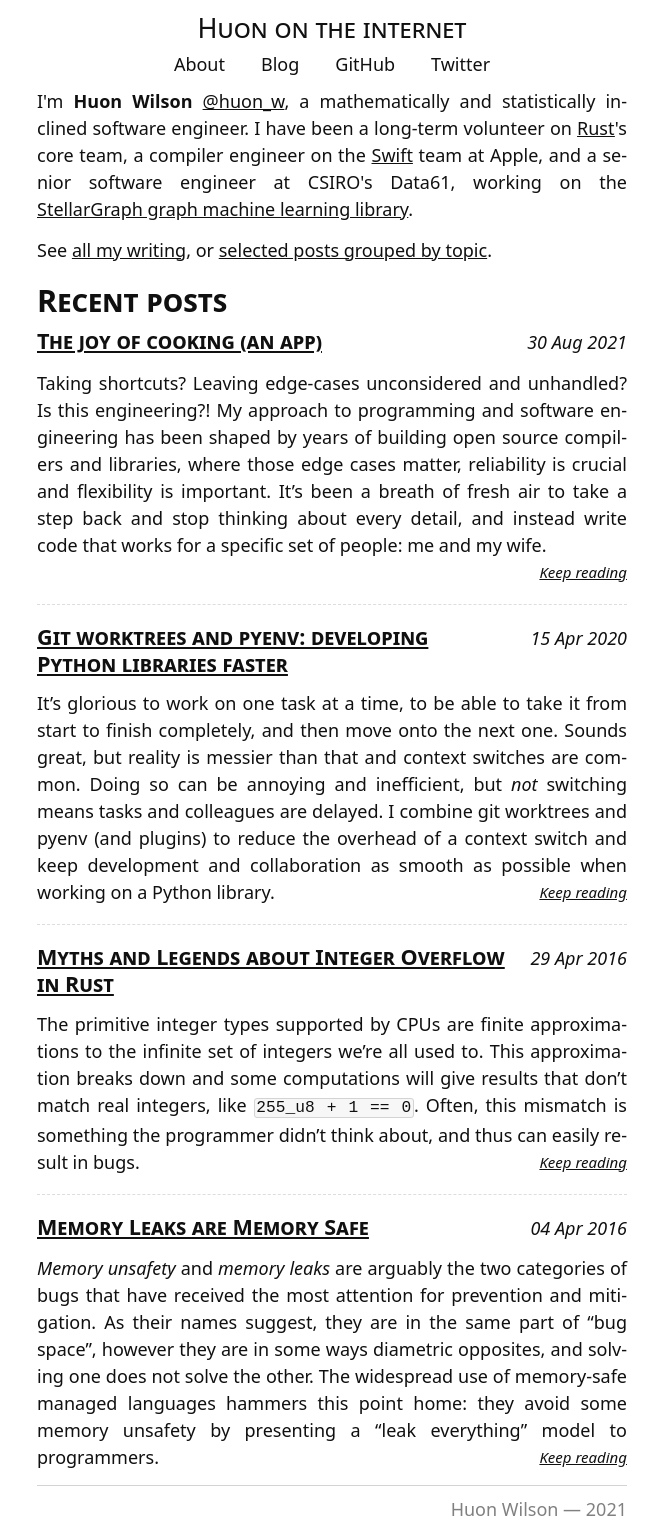
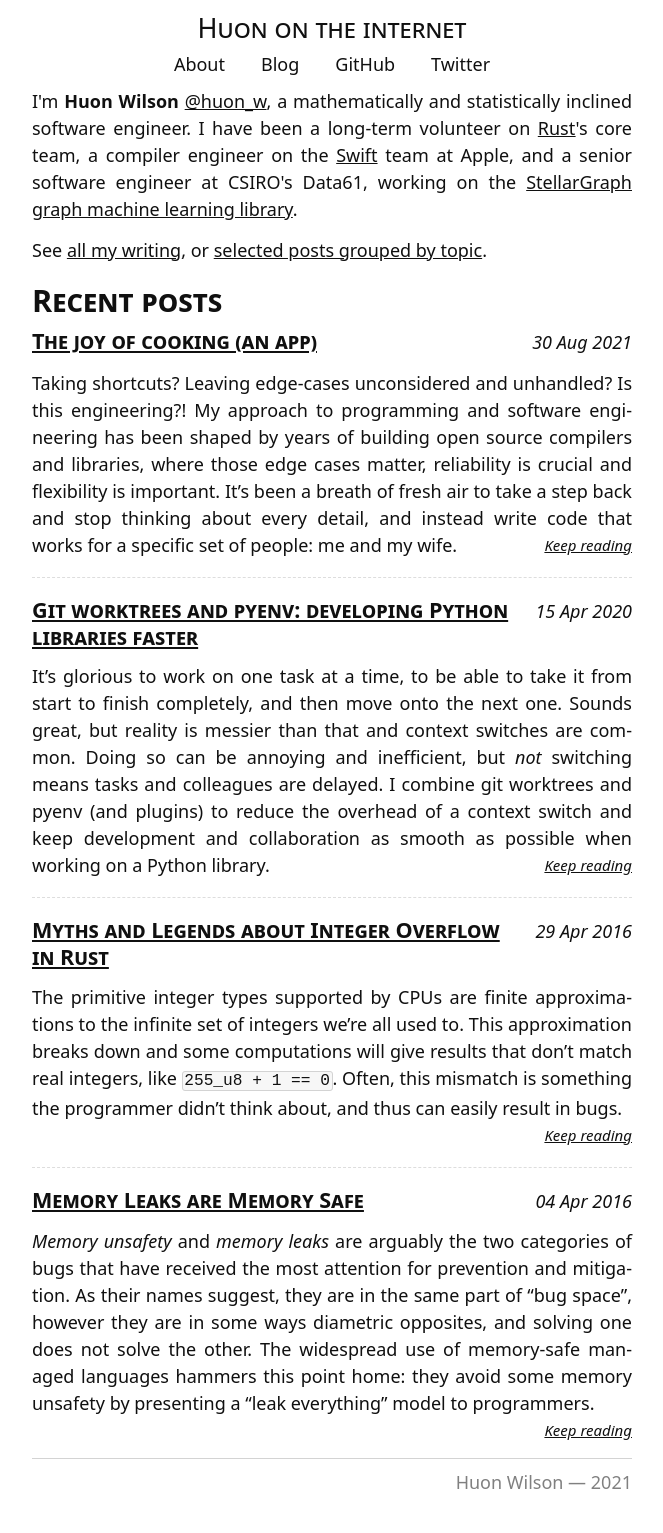
Before and after one commit to huonw/huonw.github.io, a Jekyll site: the page built from index.md, in a window 1280 px wide. Shown: the whole page, without its empty margins (308-971 px from the left). Built offline with Jekyll 4.4.1, drawn with Linux system fonts in a browser that asks for light colours; comment, search, counter and statistics services are not loaded; after the commit the page ends 1506 px from its top, so only the background shows below that.

Commit message:
Give more space for scrollbars, on mobile

```diff
--- a/_includes/default.css
+++ b/_includes/default.css
@@ -28,8 +28,8 @@
 
 #wrapper {
     margin: 0 auto;
-    max-width: 600px;
-    padding: 0.75em 5px;
+    max-width: 630px;
+    padding: 0.75em 15px;
     width: 100%;
     position:relative;
 }
```
